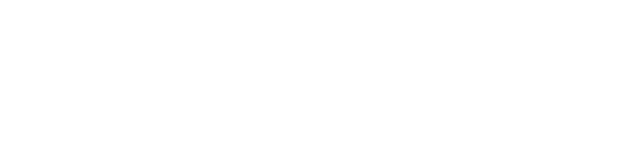
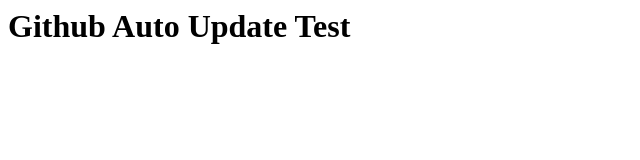
Before and after one commit to Mxmnt/mxmnt.github.io, a plain HTML site: page index.html in a window 1280 px wide. Shown: the whole page, without its empty margins (0-640 px from the left). Drawn offline with Linux system fonts and the light colour scheme.

Commit message:
Testing github auto update

```diff
--- a/index.html
+++ b/index.html
@@ -3,6 +3,6 @@
         <title>Mxmnt</title>
     </head>
     <body>
-
+        <h1>Github Auto Update Test</h1>
     </body>
 </html>
```
Also changed, not shown: 1 other file.
